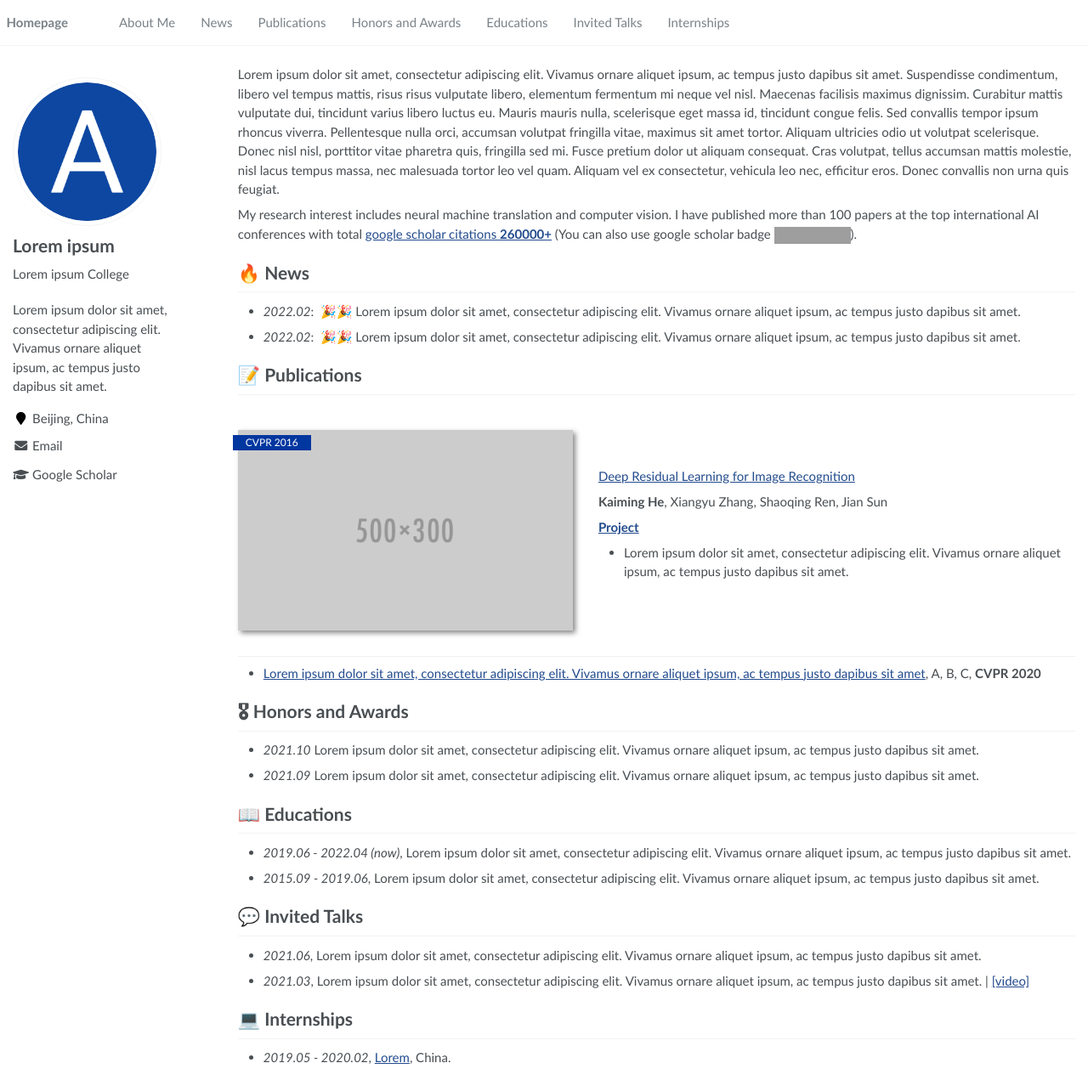
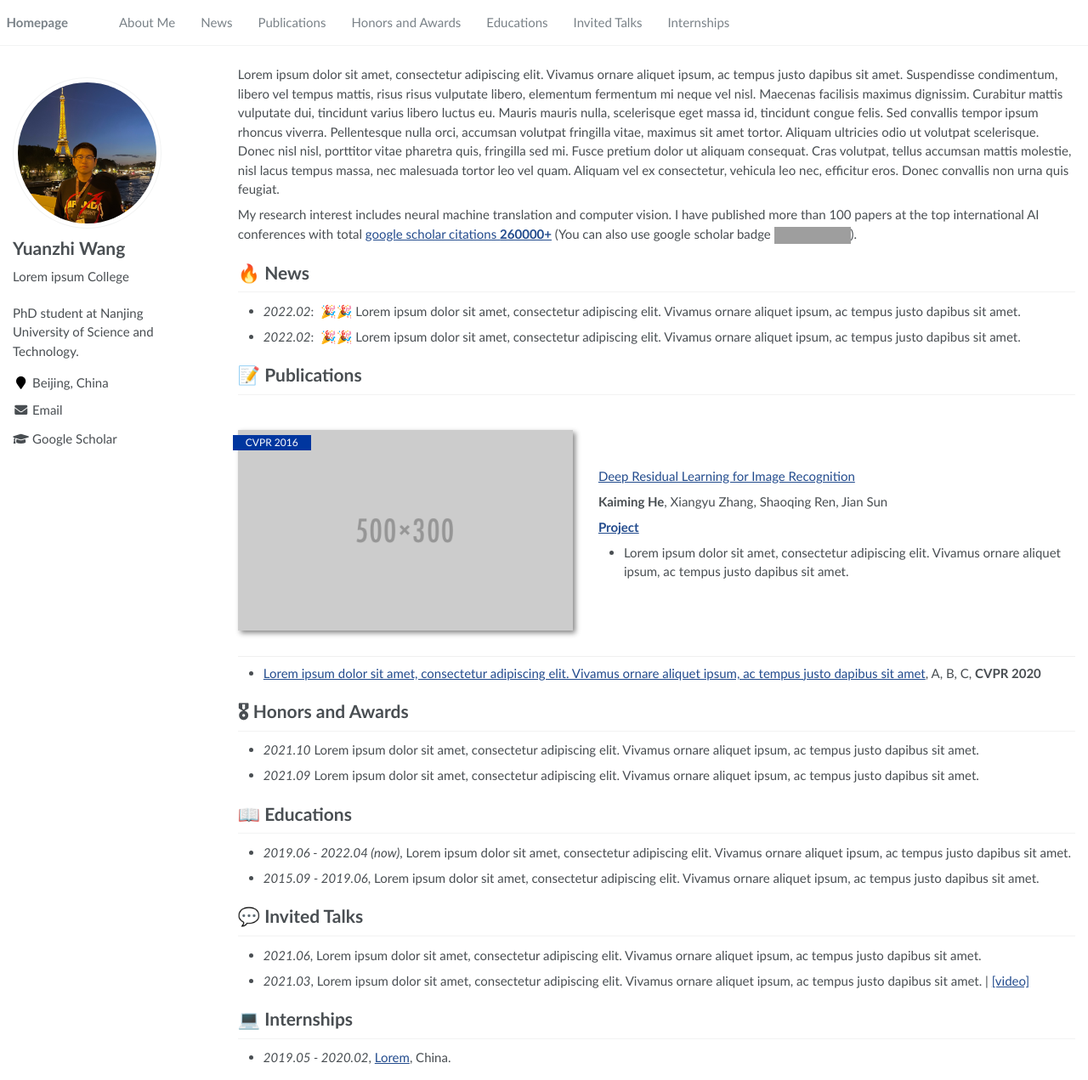
Before and after one commit to mdswyz/mdswyz.github.io, a Jekyll site: the page built from _pages/about.md, in a window 1280 px wide and 1271 px high. Shown: the whole window at 85% size. Built offline with Jekyll 4.4.1, drawn with Linux system fonts in a browser that asks for light colours; grey boxes are pictures that could not be loaded.

Commit message:
Update _config.yml

```diff
--- a/_config.yml
+++ b/_config.yml
@@ -6,9 +6,9 @@
 # `jekyll serve`. If you change this file, please restart the server process.
 
 # Site Settings
-title                    : "Lorem ipsum"
-description              : "Lorem ipsum dolor sit amet, consectetur adipiscing elit. Vivamus ornare aliquet ipsum, ac tempus justo dapibus sit amet. "
-repository               : "RayeRen/acad-homepage.github.io"
+title                    : "Yuanzhi Wang (王元植)"
+description              : "PhD student at Nanjing University of Science and Technology."
+repository               : "mdswyz/mdswyz.github.io"
 google_scholar_stats_use_cdn : true
 
 # google analytics
@@ -21,14 +21,14 @@ baidu_site_verification  :  # get baidu_site_verification from https://ziyuan.ba
 
 # Site Author
 author:
-  name             : "Lorem ipsum"
-  avatar           : "images/android-chrome-512x512.png"
+  name             : "Yuanzhi Wang"
+  avatar           : "wyz.jpg"
   bio              : "Lorem ipsum College"
   location         : "Beijing, China"
   employer         :
   pubmed           :
-  googlescholar    : "https://scholar.google.com/citations?user=YOUR_GOOGLE_SCHOLAR_ID"
-  email            : "Lorem@ipsum.com"
+  googlescholar    : "https://scholar.google.com/citations?=pgZc4sgAAAAJ&hl=zh-CN"
+  email            : "w906522992@gmail.com"
   researchgate     :  # e.g., "https://www.researchgate.net/profile/yourprofile"
   uri              :
   bitbucket        :
```
